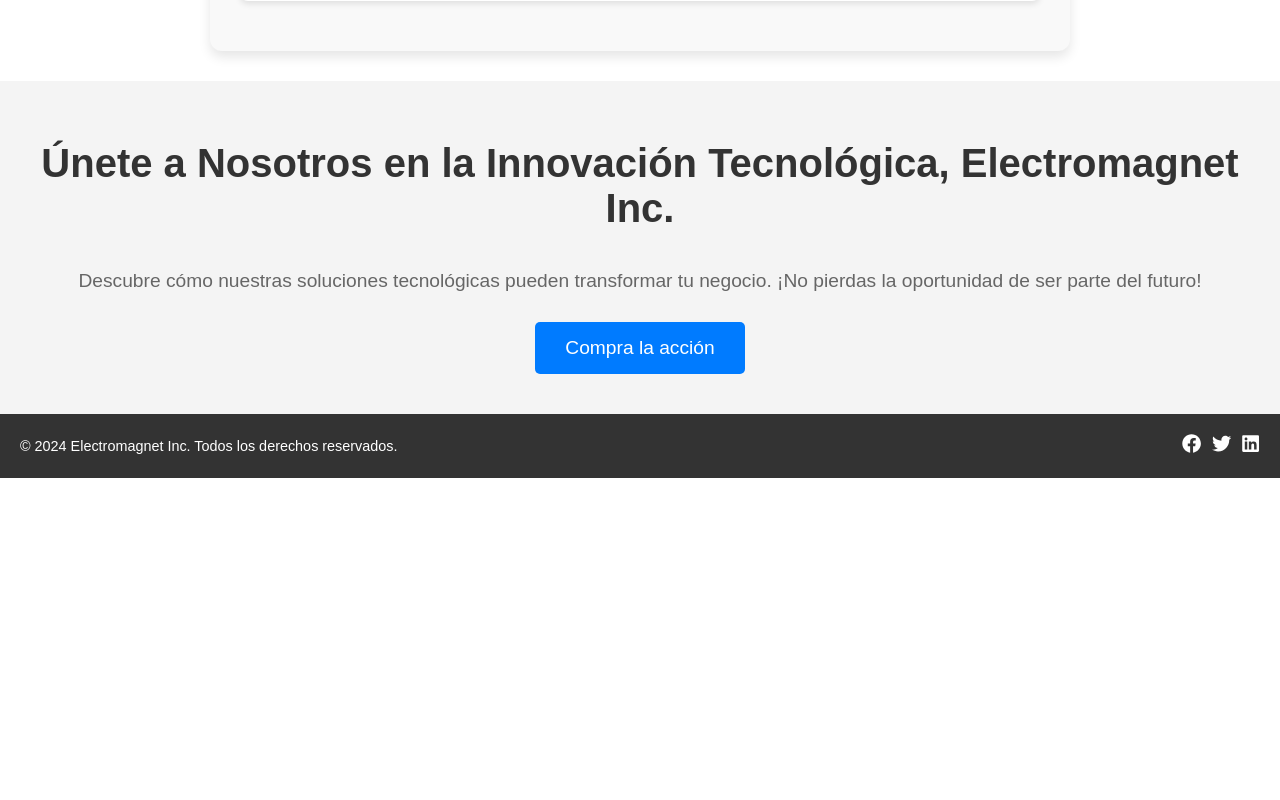
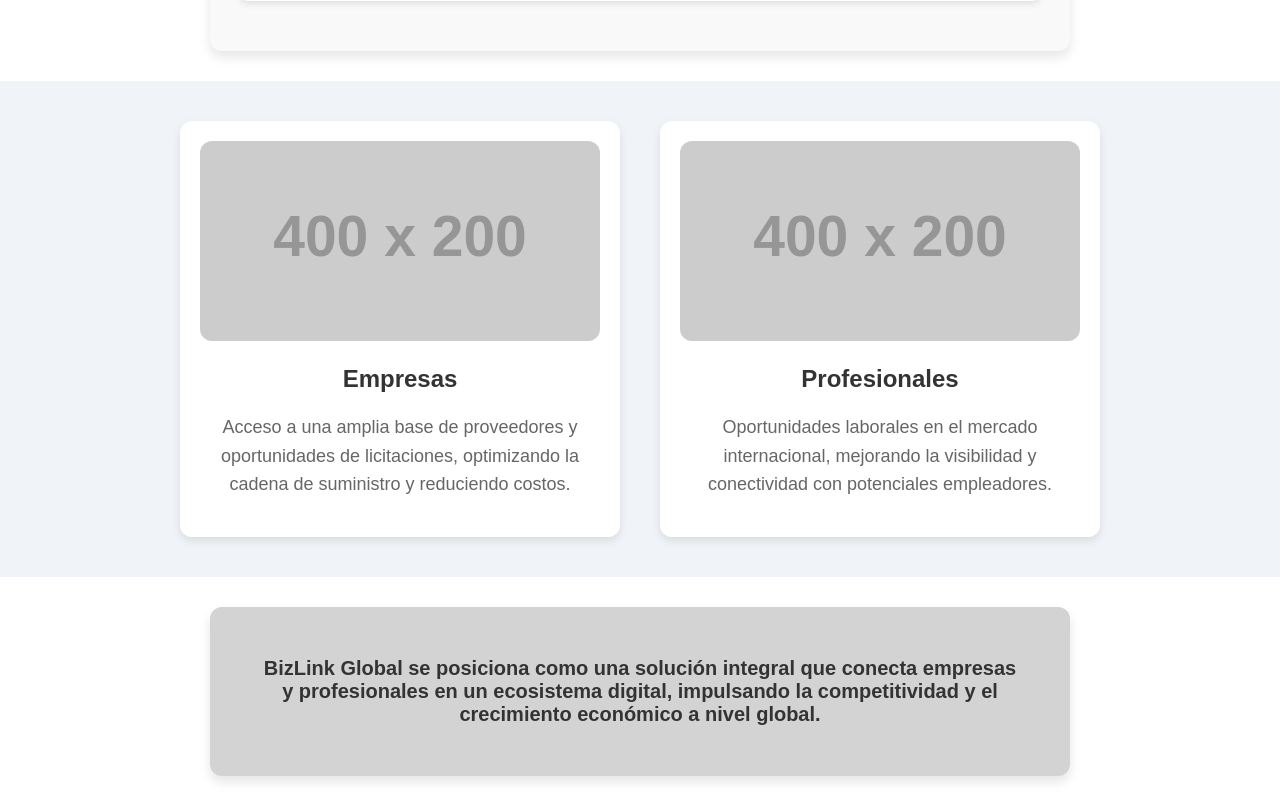
Before and after one commit to richhard6/electromagnetstripe, a React (Create React App) app: page / in a window 1280 px wide. Shown: the part 3240-4040 px from the top of the page. Before the commit the page ends 3718 px from the top, so only its background shows below. Built offline with nearby package versions, Linux system fonts and the light colour scheme.

Commit message:
added final conclusion of the product Bizlink Global

```diff
--- a/src/App.js
+++ b/src/App.js
@@ -9,6 +9,8 @@
 import ProductDescription from './components/ProductDescription';
 import RevenueModels from './components/RevenueModels';
 import MarketStrategy from './components/MarketStategy';
+import Benefits from './components/Benefits';
+import Description from './components/Description';
 
 function App() {
   return (
@@ -20,6 +22,8 @@
       <FeaturesList />
       <RevenueModels />
       <MarketStrategy />
+      <Benefits />
+      <Description />
       <CallToAction />
       <Footer />
       {/*
--- /dev/null
+++ b/src/components/Benefits.js
@@ -0,0 +1,74 @@
+// Benefits.js
+import React from 'react';
+import styled from 'styled-components';
+
+const BenefitsContainer = styled.div`
+  display: flex;
+  flex-wrap: wrap;
+  justify-content: center;
+  padding: 20px;
+  background-color: #f0f4f8;
+`;
+
+const BenefitCard = styled.div`
+  background-color: #fff;
+  border-radius: 12px;
+  box-shadow: 0 4px 8px rgba(0, 0, 0, 0.1);
+  margin: 20px;
+  flex: 1 1 300px;
+  max-width: 400px;
+  text-align: center;
+  padding: 20px;
+  transition: transform 0.3s ease-in-out;
+
+  &:hover {
+    transform: translateY(-10px);
+  }
+`;
+
+const Image = styled.img`
+  max-width: 100%;
+  height: auto;
+  border-radius: 12px;
+`;
+
+const Title = styled.h2`
+  font-size: 24px;
+  color: #333;
+  margin: 20px 0;
+`;
+
+const Paragraph = styled.p`
+  font-size: 18px;
+  color: #666;
+  line-height: 1.6;
+`;
+
+const Benefits = () => {
+  return (
+    <BenefitsContainer>
+      <BenefitCard>
+        <Image src="https://via.placeholder.com/400x200" alt="Empresas" />
+        <Title>Empresas</Title>
+        <Paragraph>
+          {/*           BizLink Global proporciona a las empresas herramientas avanzadas para
+          gestionar sus operaciones de manera eficiente, aumentar la
+          productividad y reducir los costos operativos mediante la
+          automatización y la integración con múltiples plataformas. */}
+          Acceso a una amplia base de proveedores y oportunidades de
+          licitaciones, optimizando la cadena de suministro y reduciendo costos.
+        </Paragraph>
+      </BenefitCard>
+      <BenefitCard>
+        <Image src="https://via.placeholder.com/400x200" alt="Profesionales" />
+        <Title>Profesionales</Title>
+        <Paragraph>
+          Oportunidades laborales en el mercado internacional, mejorando la
+          visibilidad y conectividad con potenciales empleadores.
+        </Paragraph>
+      </BenefitCard>
+    </BenefitsContainer>
+  );
+};
+
+export default Benefits;
--- /dev/null
+++ b/src/components/Description.js
@@ -0,0 +1,35 @@
+// Description.js
+import React from 'react';
+import styled from 'styled-components';
+
+const DescriptionContainer = styled.div`
+  padding: 30px;
+  background-color: #d3d3d3;
+  border-radius: 12px;
+  box-shadow: 0 6px 12px rgba(0, 0, 0, 0.1);
+  max-width: 800px;
+  margin: 30px auto;
+  text-align: center;
+`;
+
+const HighlightText = styled.p`
+  font-size: 20px;
+  color: #333;
+  font-weight: bold;
+  margin: 0;
+  padding: 20px;
+`;
+
+const Description = () => {
+  return (
+    <DescriptionContainer>
+      <HighlightText>
+        BizLink Global se posiciona como una solución integral que conecta
+        empresas y profesionales en un ecosistema digital, impulsando la
+        competitividad y el crecimiento económico a nivel global.
+      </HighlightText>
+    </DescriptionContainer>
+  );
+};
+
+export default Description;
```
